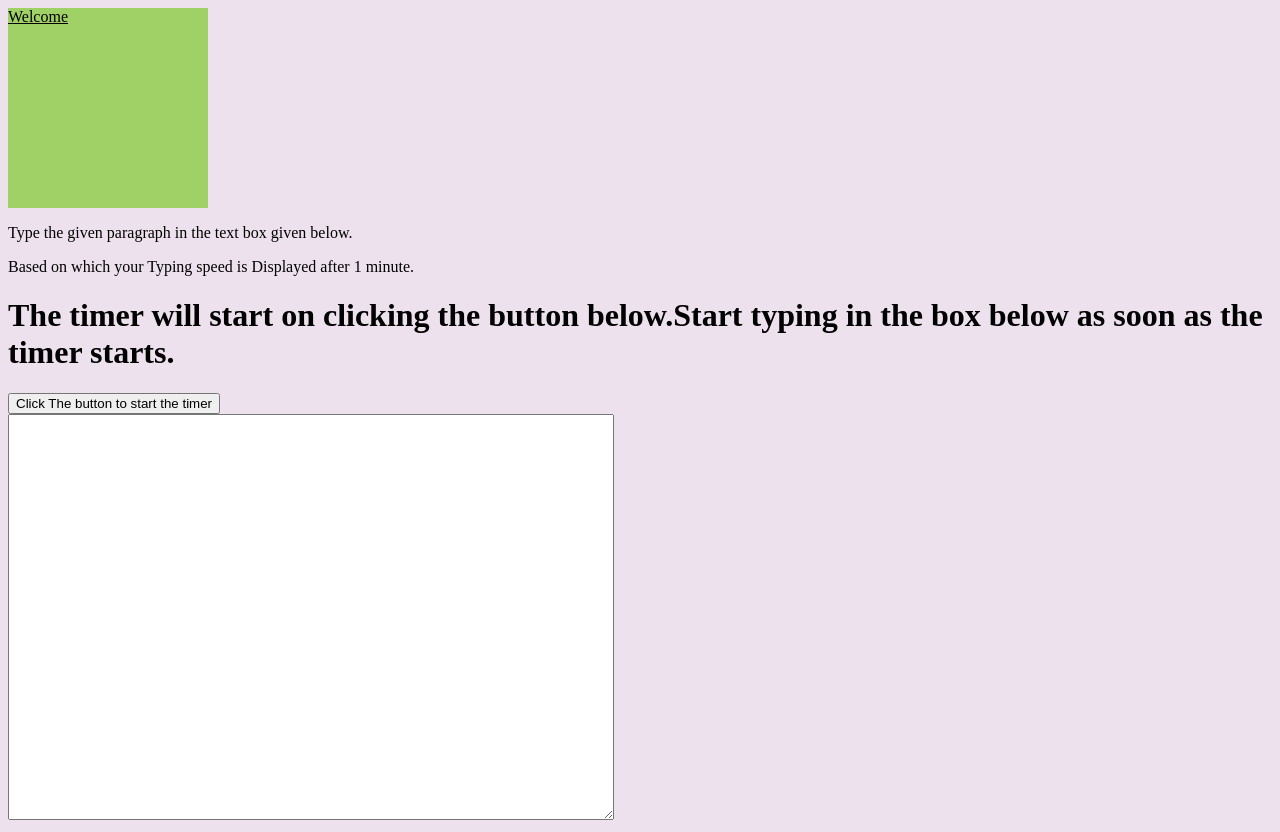
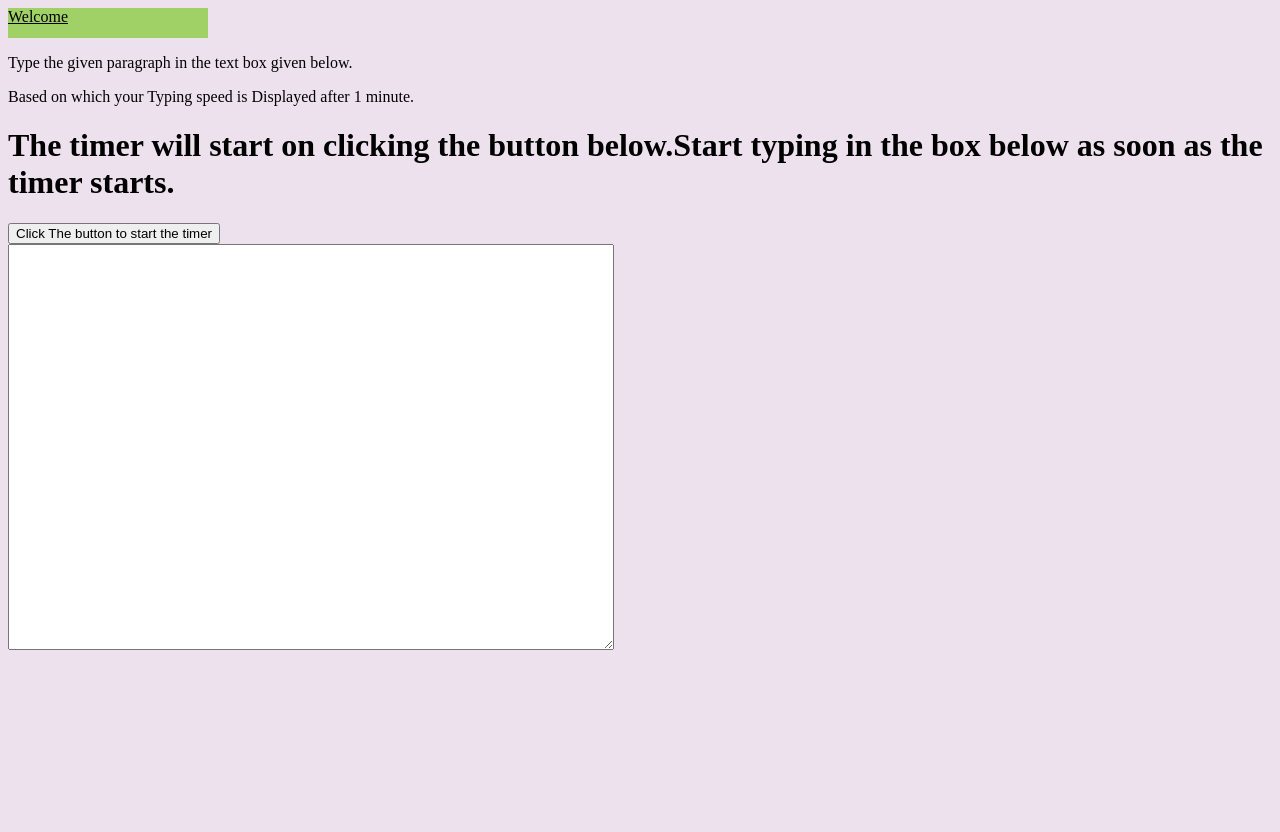
Before and after one commit to Adityash786/Typing-Master, a plain HTML site: page action_page.html in a window 1280 px wide. After the commit the page ends 800 px from the top, so only its background shows below. Drawn offline with Linux system fonts and the light colour scheme.

Commit message:
Update style.css

```diff
--- a/style.css
+++ b/style.css
@@ -107,7 +107,7 @@ h3 {
 #js {
     background-color: #9fd167;
     width: 200px;
-    height: 200px;
+    height: 30px;
     text-decoration: underline;
 }
 
```
